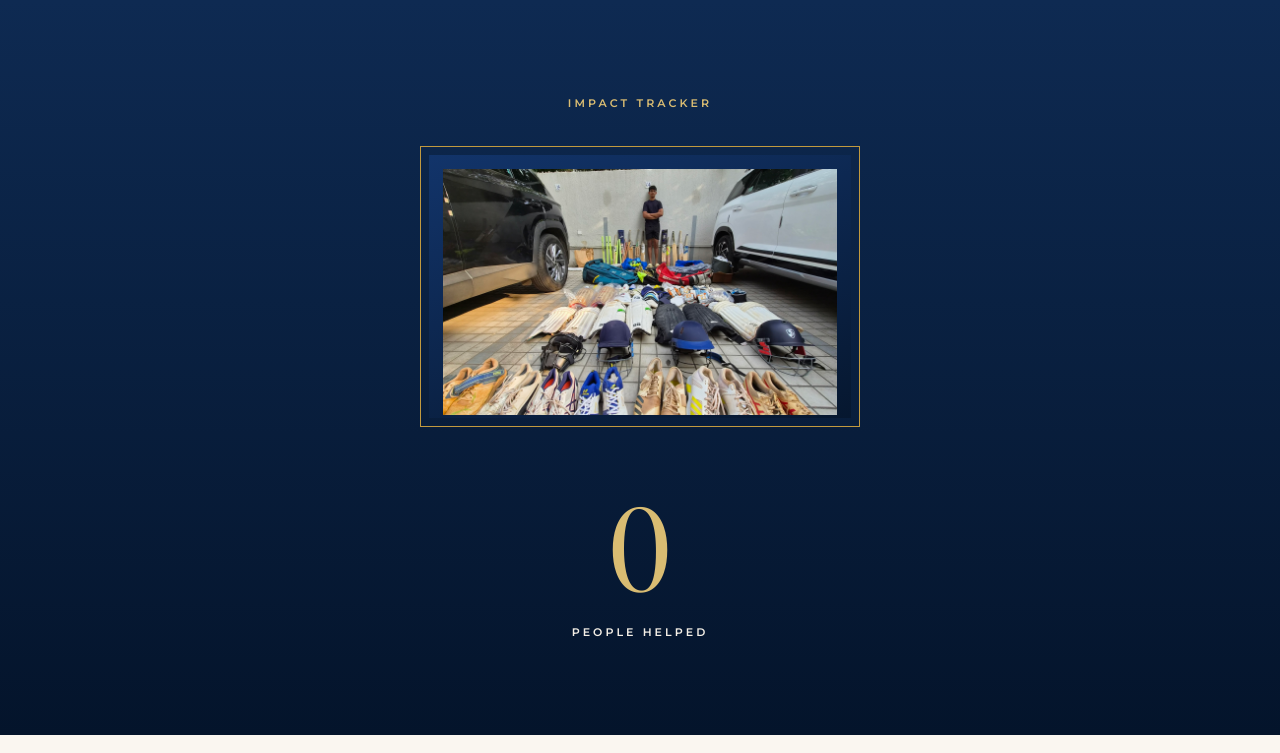
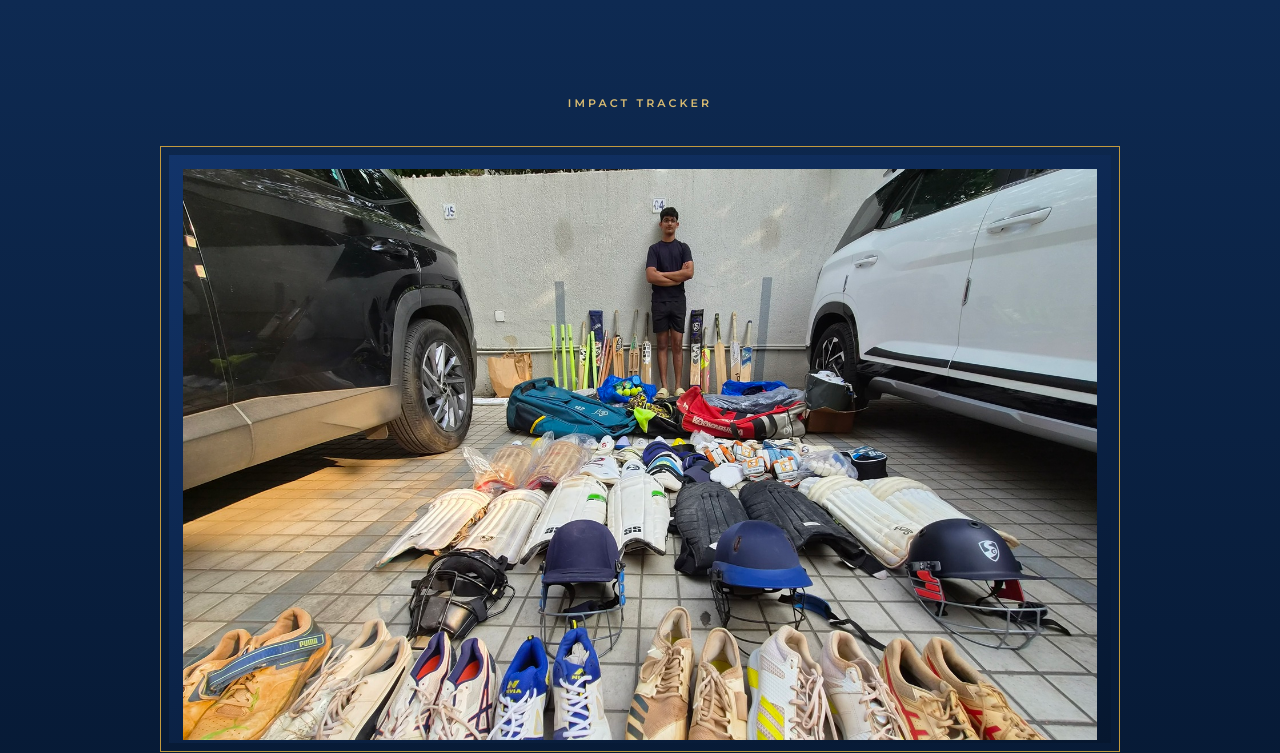
Before and after one commit to Siddhant-Sanghvi/the_next_innnings, a plain HTML site: page impact.html in a window 1280 px wide. Shown: the part 68-821 px from the top of the page. Drawn offline with nearby package versions, Linux system fonts and the light colour scheme.

Commit message:
Update max-width of .pf.w class to 960px

```diff
--- a/style.css
+++ b/style.css
@@ -24,7 +24,7 @@ h3{font-size:27px}
 .hero .in{display:grid;grid-template-columns:1fr 340px;gap:72px;align-items:center}
 .tag{font-style:italic;font-size:clamp(24px,3vw,30px);color:var(--gold-l);margin-top:22px;max-width:22ch;line-height:1.3}
 .pf{border:1px solid var(--gold);padding:8px}
-.pf.w{max-width:440px;margin:36px auto 56px}
+.pf.w{max-width:960px;margin:36px auto 56px}
 .ph{display:grid;place-items:center;aspect-ratio:3/4;background:linear-gradient(160deg,#12346A,#06172F);color:var(--gold-l);font:500 10px Montserrat;letter-spacing:.2em;text-transform:uppercase;text-align:center;padding:14px;overflow:hidden}
 .pf.w .ph{aspect-ratio:16/10}
 .ph img{width:100%;height:100%;object-fit:cover;display:block}
```
